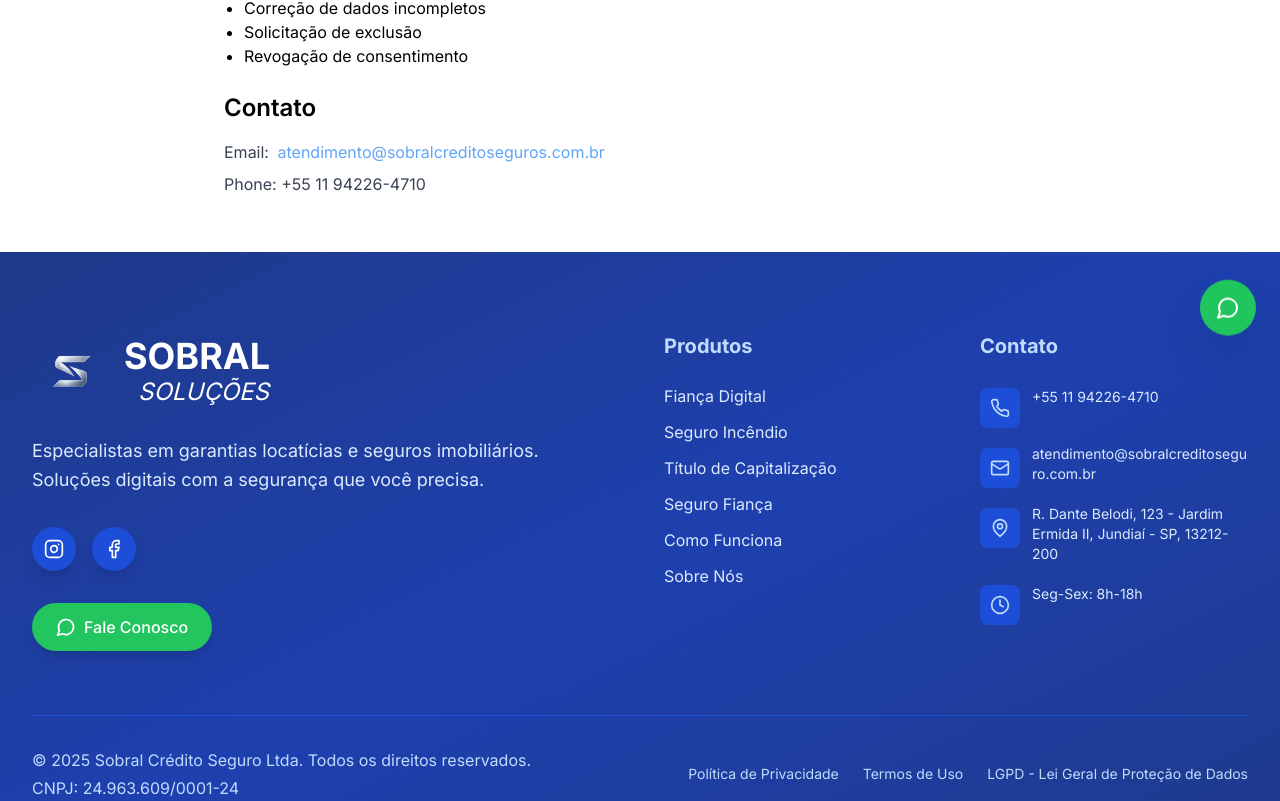
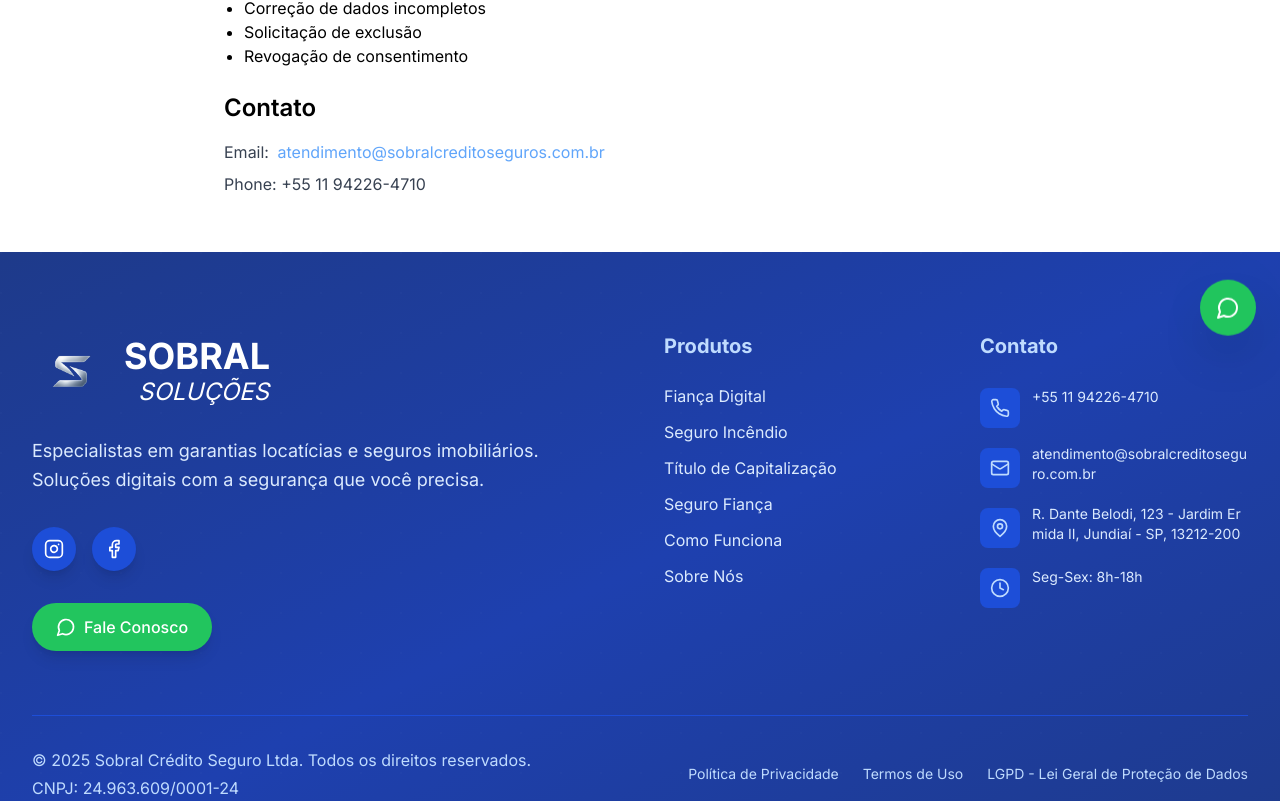
Before and after one commit to Nathan-Paranhos/sobral-preview, a React (Vite) app: page /lgpd in a window 1280 px wide. Shown: the part 440-1241 px from the top of the page. Built offline with nearby package versions, Linux system fonts and the light colour scheme.

Commit message:
footer commit

```diff
--- a/src/components/Footer.tsx
+++ b/src/components/Footer.tsx
@@ -131,8 +131,7 @@ const Footer: React.FC = () => {
                   <div className="flex-1 min-w-0">
                     <button
                       onClick={() => handleNavClick(info.href)}
-                      className="text-blue-100 hover:text-white transition-colors duration-300 text-left text-sm w-full break-words"
-                      style={info.icon === Mail ? { wordBreak: 'break-all', overflowWrap: 'break-word' } : {}}
+                      className="text-blue-100 hover:text-white transition-colors duration-300 text-left text-sm break-words contact-text"
                     >
                       {info.text}
                     </button>
@@ -163,6 +162,23 @@ const Footer: React.FC = () => {
           </div>
         </div>
       </div>
+
+      {/* Estilos CSS Inline */}
+      <style>
+        {`
+          .contact-text {
+            word-break: break-all !important;
+            overflow-wrap: break-word !important;
+            white-space: normal !important;
+            max-width: 100%;
+          }
+          @media (max-width: 640px) {
+            .contact-text {
+              font-size: 0.75rem; /* 12px */
+            }
+          }
+        `}
+      </style>
     </footer>
   );
 };
```
